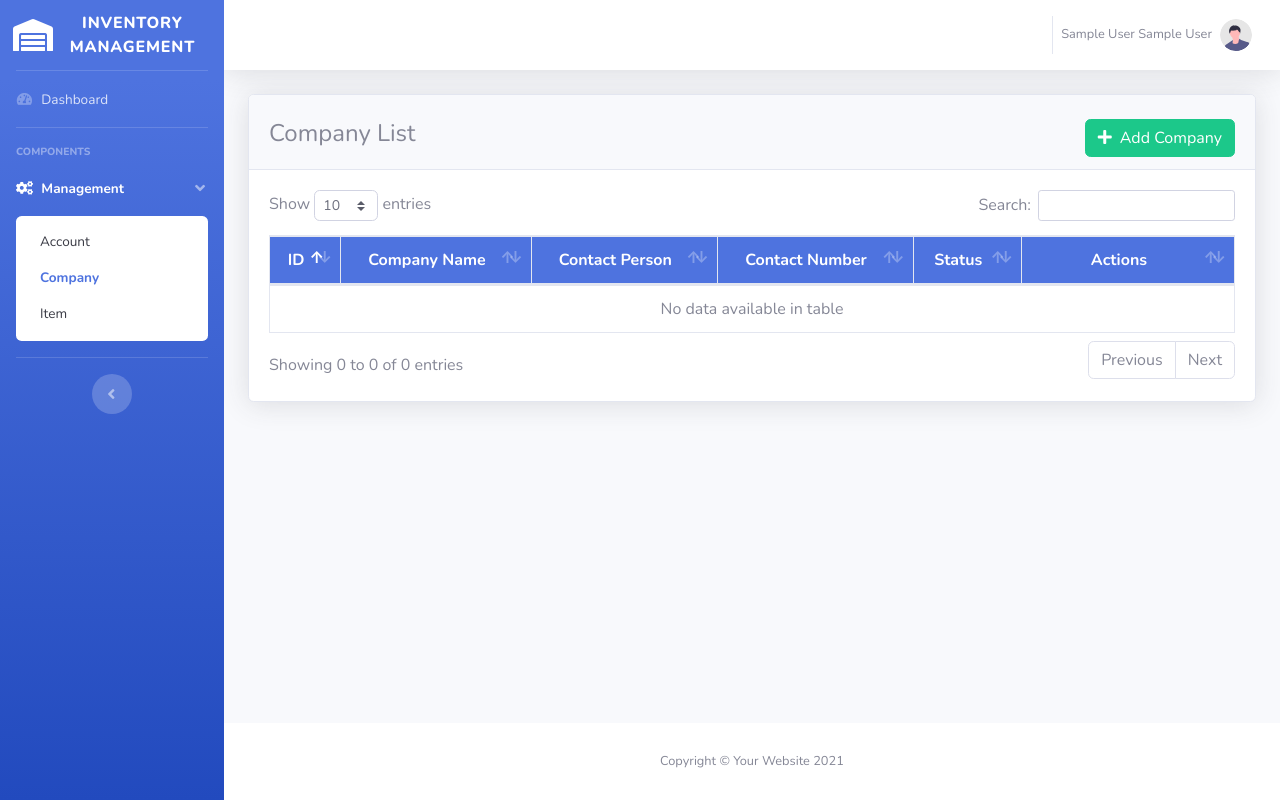
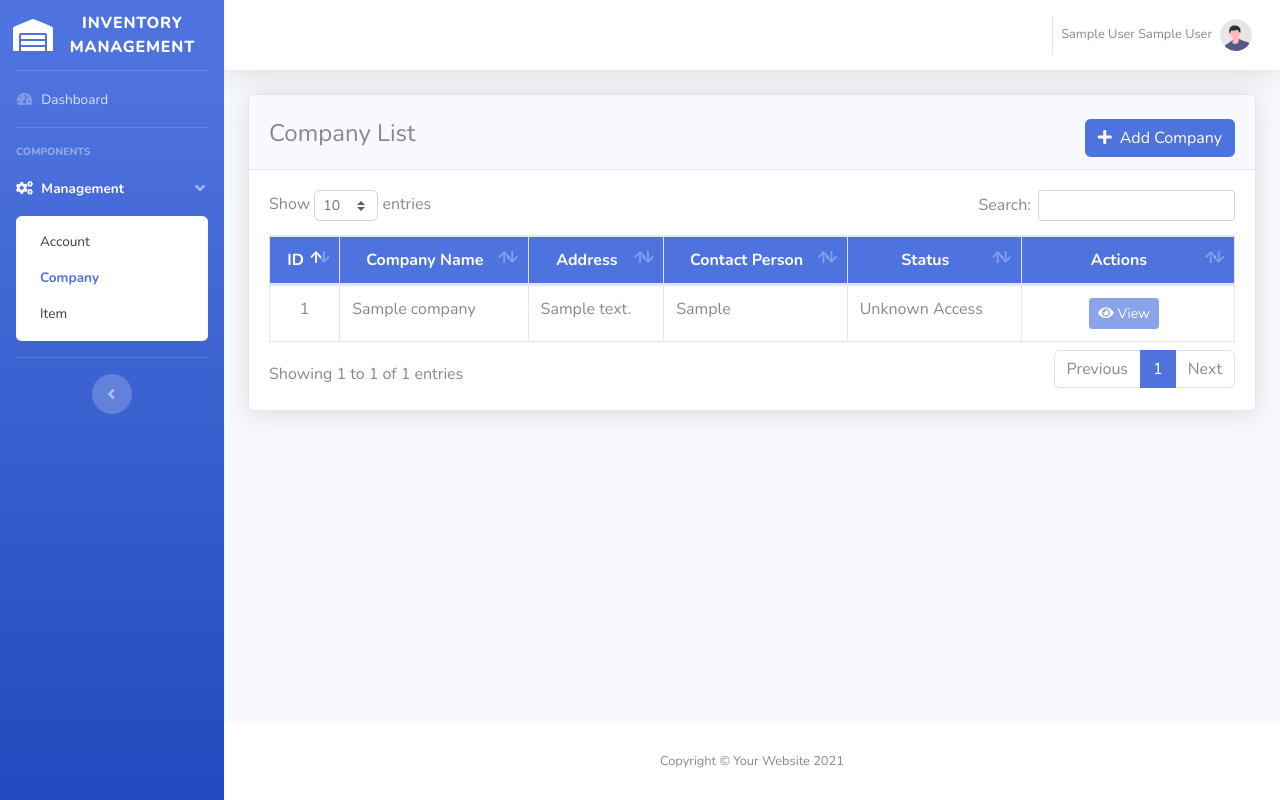
Before and after one commit to s3rb0g/Inventory-Management-System, a PHP site: page /pages/admin_company.php in a window 1280 px wide. Run offline with PHP 8.4, Linux system fonts and the light colour scheme; the visitor is signed in with stand-in values (Sample User, id 1); tables that the repository leaves empty or names only in its code hold one stand-in row (values such as "Sample post").

Commit message:
Add company management modals and enhance functionality

```diff
--- a/includes/modal.php
+++ b/includes/modal.php
@@ -56,7 +56,7 @@
 <div class="modal fade" id="createAccountModal" tabindex="-1" role="dialog" aria-labelledby="exampleModalLabel" aria-hidden="true">
    <div class="modal-dialog modal-dialog-centered" role="document">
       <div class="modal-content">
-         <div class="modal-header bg-success text-white">
+         <div class="modal-header bg-primary text-white">
             <h5 class="modal-title" id="exampleModalLabel">Create an Account</h5>
             <button class="close text-white" type="button" data-dismiss="modal" aria-label="Close">
                <span aria-hidden="true">x</span>
@@ -102,7 +102,7 @@
             </div>
 
             <div class="modal-footer">
-               <input type="submit" name="add_account" value="Save" class="btn btn-success pr-3">
+               <input type="submit" name="add_account" value="Save" class="btn btn-primary pr-3">
                <input type="reset" name="reset" value="Cancel" data-dismiss="modal" class="btn btn-secondary ml-2">
             </div>
          </form>
@@ -115,7 +115,7 @@
 <div class="modal fade" id="editAccountModal" tabindex="-1" role="dialog" aria-labelledby="exampleModalLabel" aria-hidden="true">
    <div class="modal-dialog modal-dialog-centered" role="document">
       <div class="modal-content">
-         <div class="modal-header bg-success text-white">
+         <div class="modal-header bg-primary text-white">
             <h5 class="modal-title" id="exampleModalLabel">Edit an Account</h5>
             <button class="close text-white" type="button" data-dismiss="modal" aria-label="Close">
                <span aria-hidden="true">x</span>
@@ -172,11 +172,37 @@
             </div>
 
             <div class="modal-footer">
-               <input type="submit" name="edit_account" value="Save" class="btn btn-success pr-3">
+               <input type="submit" name="edit_account" value="Save" class="btn btn-primary pr-3">
                <input type="reset" name="reset" value="Cancel" data-dismiss="modal" class="btn btn-secondary ml-2">
             </div>
          </form>
 
+      </div>
+   </div>
+</div>
+
+<!-- Delete Account Modal -->
+<div class="modal fade" id="deleteAccountModal" tabindex="-1" role="dialog" aria-labelledby="exampleModalLabel" aria-hidden="true">
+   <div class="modal-dialog">
+      <div class="modal-content">
+         <div class="modal-header bg-danger">
+            <h5 class="modal-title text-white">Delete an Account</h5>
+            <button type="button" class="close text-white" data-dismiss="modal" aria-label="Close">
+               <span aria-hidden="true">&times;</span>
+            </button>
+         </div>
+
+         <div class="modal-body">
+            <p class="h5">Are you sure you want to delete this account permanently?</p>
+         </div>
+
+         <div class="modal-footer">
+            <form action="<?php htmlspecialchars($_SERVER['PHP_SELF']) ?>" method="post">
+               <input type="hidden" name="id" value="" id="delete_account_id">
+               <input type="submit" name="delete_account" value="Confirm" class="btn btn-danger pr-3">
+               <button class="btn btn-secondary" type="button" data-dismiss="modal">Cancel</button>
+            </form>
+         </div>
       </div>
    </div>
 </div>
@@ -194,7 +220,6 @@
 
          <div class="modal-body">
             <form action="<?php htmlspecialchars($_SERVER['PHP_SELF']) ?>" method="post">
-
                <div class="row">
                   <div class="col-md-6">
                      <div class="mb-3">
@@ -253,7 +278,7 @@
                         </div>
                         <div id="contactNumberList">
                            <div class="d-flex align-items-stretch mb-2">
-                              <input type="number" name="contact_number[]" class="form-control">
+                              <input type="number" name="contact_number[]" class="form-control" required>
                               <button type="button" class="btn btn-danger btn-sm ml-2 mt-1" style="height: 30px;" onclick="removeContactNumber(this)">
                                  <i class="fa fa-times" aria-hidden="true"></i>
                               </button>
@@ -262,10 +287,43 @@
                      </div>
                   </div>
                </div>
+               <hr>
+
+               <div class="row">
+                  <div class="col-md-6">
+                     <div class="mb-3">
+                        <label for="company_bir" class="form-label">BIR</label>
+                        <input type="file" name="company_bir" id="company_bir" class="form-control" accept="application/pdf">
+                     </div>
+                  </div>
+
+                  <div class="col-md-6">
+                     <div class="mb-3">
+                        <label for="company_dti" class="form-label">DTI/SEC</label>
+                        <input type="file" name="company_dti" id="company_dti" class="form-control" accept="application/pdf">
+                     </div>
+                  </div>
+               </div>
+
+               <div class="row">
+                  <div class="col-md-6">
+                     <div class="mb-3">
+                        <label for="company_permit" class="form-label">Mayor's Permit</label>
+                        <input type="file" name="company_permit" id="company_permit" class="form-control" accept="application/pdf">
+                     </div>
+                  </div>
+
+                  <div class="col-md-6">
+                     <div class="mb-3">
+                        <label for="company_invoice" class="form-label">Sample Invoice</label>
+                        <input type="file" name="company_invoice" id="company_invoice" class="form-control" accept="application/pdf">
+                     </div>
+                  </div>
+               </div>
          </div>
 
          <div class="modal-footer">
-            <input type="submit" name="add_Company" value="Save" class="btn btn-primary pr-3" disabled>
+            <input type="submit" name="add_company" value="Save" class="btn btn-primary pr-3">
             <input type="reset" name="reset" value="Cancel" data-dismiss="modal" class="btn btn-secondary ml-2">
             </form>
          </div>
--- a/pages/admin_company.php
+++ b/pages/admin_company.php
@@ -9,6 +9,35 @@ if (isset($_SESSION['user_access'])) {
 } else {
    header('location: ../index.php');
 }
+
+if ($_SERVER['REQUEST_METHOD'] === 'POST') {
+
+   // Add company ....................................................................................
+   if (isset($_POST['add_company'])) {
+      $company_name = filter_input(INPUT_POST, 'company_name', FILTER_SANITIZE_SPECIAL_CHARS);
+      $company_email = filter_input(INPUT_POST, 'company_email', FILTER_SANITIZE_SPECIAL_CHARS);
+      $company_address = filter_input(INPUT_POST, 'company_address', FILTER_SANITIZE_SPECIAL_CHARS);
+      $company_num = $_POST['company_number'];
+      $company_number = implode(',', $company_num);
+      $contact_person = filter_input(INPUT_POST, 'contact_person', FILTER_SANITIZE_SPECIAL_CHARS);
+      $contact_num = $_POST['contact_number'];
+      $contact_number = implode(',', $contact_num);
+      $status = 1;
+
+      $result = mysqli_query($db_conn, "INSERT INTO tbl_companies (company_name, company_email, company_address, company_number, contact_person, contact_number, company_status) VALUES ('$company_name', '$company_email', '$company_address', '$company_number', '$contact_person', '$contact_number', '$status')");
+
+      if ($result) {
+         $_SESSION["message"] = "Company created successfully.";
+      } else {
+         $_SESSION["message"] = "Failed to create company.";
+      }
+
+      header("Refresh: .3; url=" . $_SERVER['PHP_SELF']);
+      ob_end_flush();
+      exit;
+   }
+}
+
 ?>
 
 <!-- Begin Page Content -->
@@ -16,7 +45,7 @@ if (isset($_SESSION['user_access'])) {
    <div class="card shadow mb-4">
       <div class="card-header py-3.5 pt-4">
          <h4 class="float-left">Company List</h4>
-         <button type="button" class="btn btn-success float-right" data-toggle="modal" data-target="#createCompanyModal" onclick="resetForm();">
+         <button type="button" class="btn btn-primary float-right" data-toggle="modal" data-target="#createCompanyModal" onclick="resetForm();">
             <i class="fa fa-plus pr-1"></i> Add Company
          </button>
       </div>
@@ -28,8 +57,8 @@ if (isset($_SESSION['user_access'])) {
                   <tr class="text-center">
                      <th>ID</th>
                      <th>Company Name</th>
+                     <th>Address</th>
                      <th>Contact Person</th>
-                     <th>Contact Number</th>
                      <th>Status</th>
                      <th style="width: 170px;">Actions</th>
                   </tr>
@@ -37,29 +66,29 @@ if (isset($_SESSION['user_access'])) {
 
                <tbody>
 
-                  <!-- <?php
-                        $result = mysqli_query($db_conn, "SELECT * FROM tbl_accounts WHERE access != 1 ORDER BY id ASC");
-                        if (mysqli_num_rows($result) > 0):
-                           while ($row = mysqli_fetch_assoc($result)):
-                        ?>
+                  <?php
+                  $result = mysqli_query($db_conn, "SELECT * FROM tbl_companies ORDER BY id ASC");
+                  if (mysqli_num_rows($result) > 0):
+                     while ($row = mysqli_fetch_assoc($result)):
+                  ?>
 
                         <tr>
                            <td class="text-center"><?php echo !empty($row["id"]) ? $row["id"] : "" ?></td>
-                           <td><?php echo !empty($row["title"]) ? $row["title"] : "" ?></td>
-                           <td><?php echo !empty($row["firstname"]) ? $row["firstname"] : "" ?></td>
-                           <td><?php echo !empty($row["lastname"]) ? $row["lastname"] : "" ?></td>
-                           <td><?php echo !empty($row["access"]) ? getAccessValue($row["access"]) : "" ?></td>
-                           <td><?php echo isset($row["status"]) ? getStatusValue($row["status"]) : "" ?></td>
+                           <td><?php echo !empty($row["company_name"]) ? $row["company_name"] : "" ?></td>
+                           <td><?php echo !empty($row["company_address"]) ? $row["company_address"] : "" ?></td>
+                           <td><?php echo !empty($row["contact_person"]) ? $row["contact_person"] : "" ?></td>
+                           <td><?php echo isset($row["company_status"]) ? getStatusValue($row["company_status"]) : "" ?></td>
                            <td class="d-flex justify-content-center align-items-center">
-                              <button type="button" class="btn btn-sm btn-primary mr-2" onclick="editAccount('<?php echo $row['id']; ?>', '<?php echo $row['title']; ?>', '<?php echo $row['firstname']; ?>', '<?php echo $row['lastname']; ?>', '<?php echo $row['username']; ?>', '<?php echo $row['access']; ?>', '<?php echo $row['status']; ?>')">Edit</button>
-                              <button type="button" class="btn btn-sm btn-danger" onclick="deleteAccount()">Delete</button>
+                              <button type="button" class="btn btn-sm btn-primary mr-2" onclick="editAccount()" disabled>
+                                 <i class="fas fa-eye"></i> View
+                              </button>
                            </td>
                         </tr>
 
                   <?php
-                           endwhile;
-                        endif;
-                  ?> -->
+                     endwhile;
+                  endif;
+                  ?>
 
                </tbody>
             </table>
@@ -95,8 +124,7 @@ include('../includes/footer.php');
       <input type="number" name="company_number[]" class="form-control">
       <button type="button" class="btn btn-danger btn-sm ml-2 mt-1" style="height: 30px;" onclick="removeCompanyNumber(this)">
          <i class="fa fa-times" aria-hidden="true"></i>
-      </button>
-   `;
+      </button>`;
       companyNumberList.appendChild(newNumberDiv);
    }
 
@@ -110,7 +138,7 @@ include('../includes/footer.php');
       }
    }
 
-   // Add Company Number
+   // Add Contact Number
    function addContactNumber() {
       const contactNumberList = document.getElementById("contactNumberList");
       const newContactDiv = document.createElement("div");
@@ -119,12 +147,11 @@ include('../includes/footer.php');
       <input type="number" name="contact_number[]" class="form-control">
       <button type="button" class="btn btn-danger btn-sm ml-2 mt-1" style="height: 30px;" onclick="removeContactNumber(this)">
          <i class="fa fa-times" aria-hidden="true"></i>
-      </button>
-   `;
+      </button>`;
       contactNumberList.appendChild(newContactDiv);
    }
 
-   // Remove Company Number
+   // Remove Contact Number
    function removeContactNumber(button) {
       const container = button.closest('.d-flex.align-items-stretch');
       const parentList = container.parentElement;
```
Also changed, not shown: pages/admin_account.php (+25 -5 lines).
